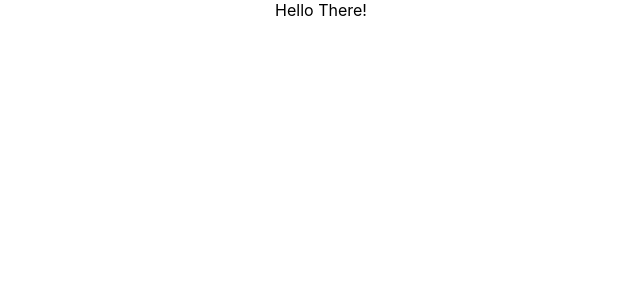
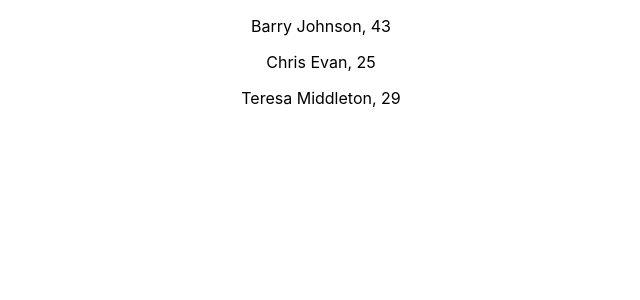
Before and after one commit to aasalgado/listings, a React (Create React App) app: page / in a window 1280 px wide. Shown: the top 300 px of the page, without its empty margins (319-959 px from the left). Built offline with nearby package versions, Linux system fonts and the light colour scheme.

Commit message:
displayed data in the view using the useSelector

```diff
--- a/src/App.js
+++ b/src/App.js
@@ -1,17 +1,20 @@
 import { useEffect } from 'react';
-import { useDispatch } from 'react-redux';
+import { useDispatch, useSelector } from 'react-redux';
 import './App.css';
 import { initListings } from './redux/listingsReducer';
 
 function App() {
   const dispatch = useDispatch();
+  const listings = useSelector((state) => state.listings)
 
   useEffect(() => {
     dispatch(initListings());
   }, [dispatch]);
   return (
     <div className="App">
-      Hello There!
+      {listings.map((listing) => (
+        <p>{listing.name}, {listing.age}</p>
+      ))}
     </div>
   );
 }
--- a/src/redux/listingsReducer.js
+++ b/src/redux/listingsReducer.js
@@ -8,6 +8,7 @@ const listingsReducer = (state = [], action) => {
             return state;
     }
 };
+
 export const initListings = () => {
     return async dispatch => {
        const listings = await listingsService.getAll();
@@ -17,4 +18,5 @@ export const initListings = () => {
        });
     };
 };
+
 export default listingsReducer;
--- a/src/redux/store.js
+++ b/src/redux/store.js
@@ -1,10 +1,13 @@
 import { createStore, combineReducers, applyMiddleware } from 'redux';
 import thunk from 'redux-thunk';
 import listingsReducer from './listingsReducer';
+
 const reducer = combineReducers({
     listings: listingsReducer,
 });
+
 const store = createStore(
   reducer, applyMiddleware(thunk)
 )
+
 export default store;
```
